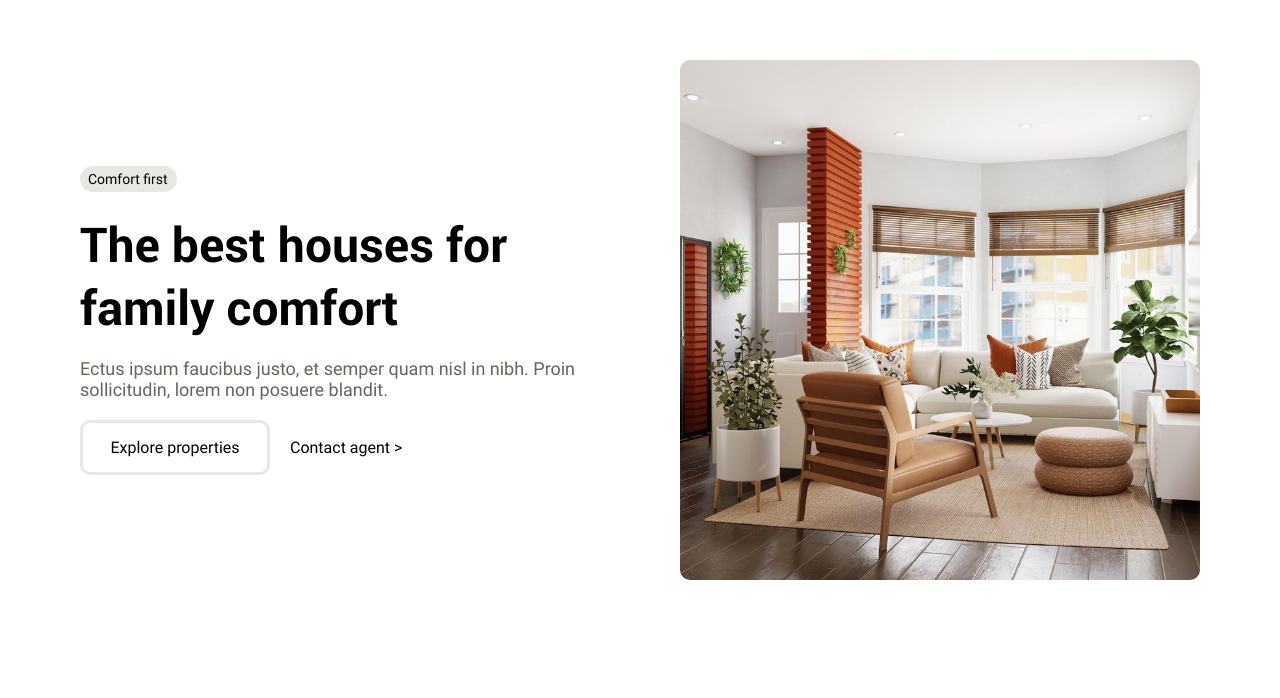
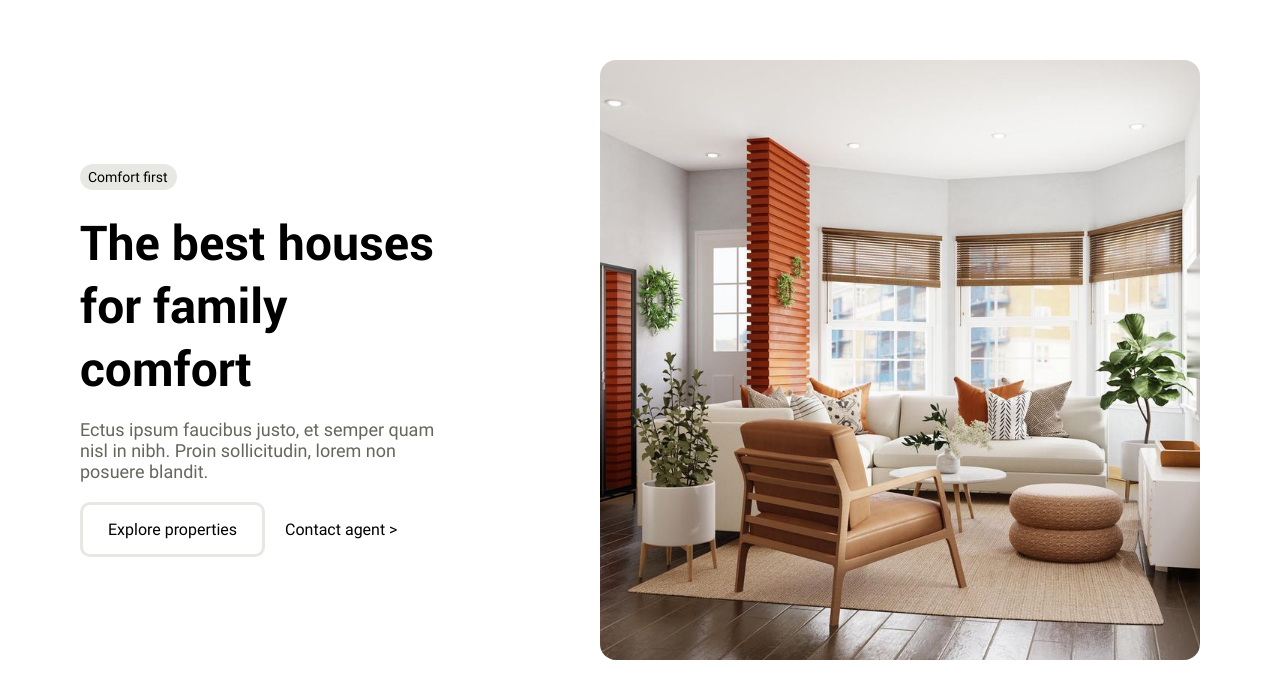
Before and after one commit to Hlystran/realco, a plain HTML site: page index.html in a window 1280 px wide. Shown: the part 1542-2240 px from the top of the page. Drawn offline with Linux system fonts and the light colour scheme.

Commit message:
Add files via upload

```diff
--- a/css/style.css
+++ b/css/style.css
@@ -268,11 +268,13 @@ section.comfort {
     grid-template-columns: repeat(2, 1fr);
     column-gap: 80px;
     align-items: center;
+    grid-template-rows: 600px;
 }
 
 section.comfort div.first {
     display: grid;
     row-gap: 20px;
+    padding-right: 80px;
 }
 
 section.comfort div.place {
@@ -295,7 +297,7 @@ section.comfort div.first p {
 
 section.comfort div.first div.button {
     display: grid;
-    grid-template-columns: 190px 200px;
+    grid-template-columns: repeat(2, max-content);
     column-gap: 20px;
     align-items: center;
 }
@@ -324,8 +326,9 @@ section.comfort div.first div.button button:hover {
 }
 
 section.comfort img {
-    border-radius: 10px;
-    width: 100%;
+    border-radius: 16px;
+    object-fit: cover;
+    height: 100%;
 }
 
 @media screen and (max-width: 1323px) {
```
